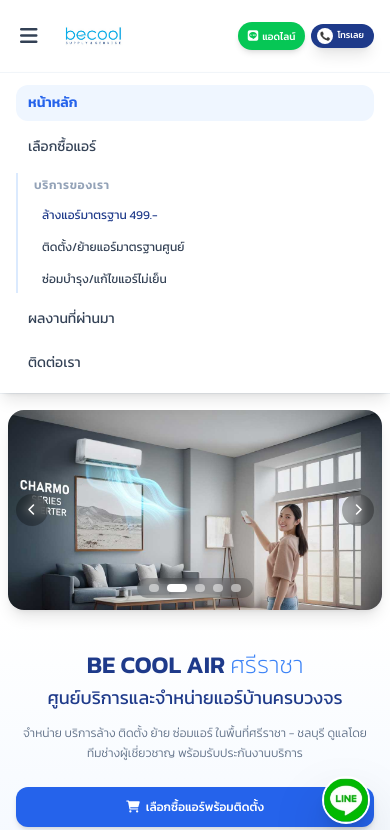
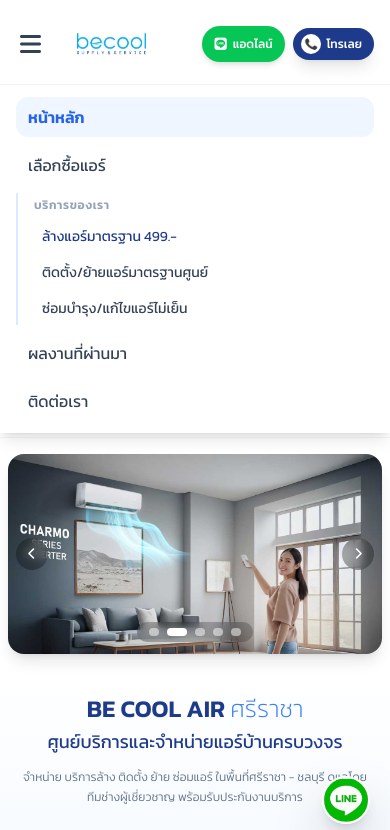
Before and after one commit to becoolsrc/becool-air-sriracha, a plain HTML site: page index.html in a window 390 px wide. Both pictures are taken after a click on the button 28 px from the left and 36 px from the top of the page. Shown: the top 830 px of the page. Drawn offline with nearby package versions, Linux system fonts and the light colour scheme.

Commit message:
Update index.html

```diff
--- a/index.html
+++ b/index.html
@@ -17,29 +17,29 @@
 </head>
 <body class="bg-white text-slate-800 antialiased">
 
-    <!-- Navigation Bar -->
-    <nav class="sticky top-0 glass-nav z-50">
+    <!-- Navigation Bar (ขยายขนาดขึ้น 1 ระดับตามสั่ง) -->
+    <nav class="sticky top-0 glass-nav z-50 py-1">
         <div class="flex justify-between items-center px-4 md:px-10 py-3">
 
-            <!-- โลโก้ และ ปุ่มเมนูสามขีดบนมือถือ -->
-            <div class="flex items-center gap-2">
+            <!-- โลโก้ และ ปุ่มเมนูสามขีดบนมือถือ (ปรับขยายขนาดโลโก้) -->
+            <div class="flex items-center gap-3">
                 <button id="mobileMenuBtn" class="lg:hidden text-slate-700 hover:text-blue-600 focus:outline-none p-1">
-                    <i class="fas fa-bars text-xl"></i>
+                    <i class="fas fa-bars text-2xl"></i>
                 </button>
                 <a href="https://becoolsrc.github.io/becool-air-sriracha/index.html" target="_top" class="flex items-center py-1">
-                    <img src="https://becoolsrc.github.io/becool-air-sriracha/becool_logo.jpg" alt="BE COOL Logo" class="h-10 sm:h-12 md:h-20 w-auto object-contain origin-left" onerror="this.src='https://placehold.co/220x80?text=BE+COOL+AIR'">
+                    <img src="https://becoolsrc.github.io/becool-air-sriracha/becool_logo.jpg" alt="BE COOL Logo" class="h-12 sm:h-16 md:h-24 w-auto object-contain origin-left scale-105" onerror="this.src='https://placehold.co/220x80?text=BE+COOL+AIR'">
                 </a>
             </div>
 
-            <!-- เมนูหน้าจอคอมพิวเตอร์ (Desktop Menu) -->
-            <div class="hidden lg:flex space-x-8 text-sm font-normal text-slate-500 uppercase tracking-wide items-center">
+            <!-- เมนูหน้าจอคอมพิวเตอร์ (ขยายขนาดฟอนต์เมนูขึ้นเป็น text-base) -->
+            <div class="hidden lg:flex space-x-10 text-base font-normal text-slate-600 uppercase tracking-wide items-center">
                 <a href="https://becoolsrc.github.io/becool-air-sriracha/index.html" target="_top" class="text-blue-600 font-semibold border-b-2 border-blue-600 py-2">หน้าหลัก</a>
                 <a href="https://becoolsrc.github.io/becool-air-sriracha/shop.html" target="_top" class="hover:text-blue-500 transition py-2">เลือกซื้อแอร์</a>
 
                 <div class="relative group">
                     <button class="flex items-center hover:text-blue-500 transition py-2 focus:outline-none">
                         บริการ
-                        <svg class="w-4 h-4 ml-1 transition-transform group-hover:rotate-180" fill="none" stroke="currentColor" viewBox="0 0 24 24">
+                        <svg class="w-5 h-5 ml-1 transition-transform group-hover:rotate-180" fill="none" stroke="currentColor" viewBox="0 0 24 24">
                             <path stroke-linecap="round" stroke-linejoin="round" stroke-width="2" d="M19 9l-7 7-7-7"></path>
                         </svg>
                     </button>
@@ -54,28 +54,28 @@
                 <a href="https://becoolsrc.github.io/becool-air-sriracha/contact.html" target="_top" class="hover:text-blue-500 transition py-2">ติดต่อเรา</a>
             </div>
 
-            <!-- ปุ่มขวาสุด -->
-            <div class="flex items-center space-x-1.5 sm:space-x-2">
-                <a href="https://line.me/ti/p/~becoolair" target="_blank" class="hover:scale-105 transition duration-300 flex items-center bg-[#06C755] text-white px-2.5 py-1.5 sm:px-4 sm:py-2 rounded-full shadow-md font-medium text-[10px] sm:text-xs">
-                    <i class="fab fa-line text-xs sm:text-base mr-1"></i> แอดไลน์
+            <!-- ปุ่มขวาสุด (ขยายขนาดปุ่มและตัวอักษร) -->
+            <div class="flex items-center space-x-2 sm:space-x-3">
+                <a href="https://line.me/ti/p/~becoolair" target="_blank" class="hover:scale-105 transition duration-300 flex items-center bg-[#06C755] text-white px-3 py-2 sm:px-5 sm:py-2.5 rounded-full shadow-md font-medium text-xs sm:text-sm">
+                    <i class="fab fa-line text-sm sm:text-lg mr-1.5"></i> แอดไลน์
                 </a>
-                <a href="tel:0815251916" class="hover:scale-105 transition duration-300 flex items-center bg-blue-900 text-white pl-1.5 pr-2.5 py-1 sm:pl-2 sm:pr-4 sm:py-1.5 rounded-full shadow-lg">
-                    <img src="https://becoolsrc.github.io/becool-air-sriracha/tel_logo.jpg" alt="Call" class="w-4 h-4 sm:w-6 sm:h-6 rounded-full mr-1 object-cover" onerror="this.src='https://placehold.co/300x200?text=TEL'">
-                    <span class="text-[9px] sm:text-xs font-medium whitespace-nowrap">โทรเลย</span>
+                <a href="tel:0815251916" class="hover:scale-105 transition duration-300 flex items-center bg-blue-900 text-white pl-2 pr-3 py-1.5 sm:pl-3 sm:pr-5 sm:py-2 rounded-full shadow-lg">
+                    <img src="https://becoolsrc.github.io/becool-air-sriracha/tel_logo.jpg" alt="Call" class="w-5 h-5 sm:w-7 sm:h-7 rounded-full mr-1.5 object-cover" onerror="this.src='https://placehold.co/300x200?text=TEL'">
+                    <span class="text-xs sm:text-sm font-medium whitespace-nowrap">โทรเลย</span>
                 </a>
             </div>
         </div>
 
         <!-- เมนูบนมือถือ (Mobile Dropdown Menu) -->
-        <div id="mobileMenu" class="hidden lg:hidden bg-white border-t border-slate-100 px-4 py-3 space-y-2 text-sm text-slate-700 shadow-lg">
+        <div id="mobileMenu" class="hidden lg:hidden bg-white border-t border-slate-100 px-4 py-3 space-y-2 text-base text-slate-700 shadow-lg">
             <a href="https://becoolsrc.github.io/becool-air-sriracha/index.html" target="_top" class="block px-3 py-2 rounded-xl bg-blue-50 text-blue-600 font-semibold">หน้าหลัก</a>
             <a href="https://becoolsrc.github.io/becool-air-sriracha/shop.html" target="_top" class="block px-3 py-2 rounded-xl hover:bg-slate-50 transition">เลือกซื้อแอร์</a>
 
             <div class="space-y-1 pl-3 border-l-2 border-blue-100 my-1">
                 <span class="text-xs font-bold text-slate-400 uppercase tracking-wider block px-1 py-1">บริการของเรา</span>
-                <a href="https://becoolsrc.github.io/becool-air-sriracha/cleaning.html" target="_top" class="block px-3 py-1.5 rounded-lg text-xs hover:bg-blue-50 text-blue-900">ล้างแอร์มาตรฐาน 499.-</a>
-                <a href="https://becoolsrc.github.io/becool-air-sriracha/contact.html" target="_top" class="block px-3 py-1.5 rounded-lg text-xs hover:bg-blue-50">ติดตั้ง/ย้ายแอร์มาตรฐานศูนย์</a>
-                <a href="https://becoolsrc.github.io/becool-air-sriracha/contact.html" target="_top" class="block px-3 py-1.5 rounded-lg text-xs hover:bg-blue-50">ซ่อมบำรุง/แก้ไขแอร์ไม่เย็น</a>
+                <a href="https://becoolsrc.github.io/becool-air-sriracha/cleaning.html" target="_top" class="block px-3 py-1.5 rounded-lg text-sm hover:bg-blue-50 text-blue-900">ล้างแอร์มาตรฐาน 499.-</a>
+                <a href="https://becoolsrc.github.io/becool-air-sriracha/contact.html" target="_top" class="block px-3 py-1.5 rounded-lg text-sm hover:bg-blue-50">ติดตั้ง/ย้ายแอร์มาตรฐานศูนย์</a>
+                <a href="https://becoolsrc.github.io/becool-air-sriracha/contact.html" target="_top" class="block px-3 py-1.5 rounded-lg text-sm hover:bg-blue-50">ซ่อมบำรุง/แก้ไขแอร์ไม่เย็น</a>
             </div>
 
             <a href="https://www.facebook.com/profile.php?id=61583101650416" target="_blank" class="block px-3 py-2 rounded-xl hover:bg-slate-50 transition">ผลงานที่ผ่านมา</a>
@@ -265,14 +265,12 @@
                 <a href="https://becoolsrc.github.io/becool-air-sriracha/shop.html?search=Central" target="_top" class="brand-item w-full flex justify-center items-center h-14 md:h-20 p-1">
                     <img src="https://becoolsrc.github.io/becool-air-sriracha/central_air.png" class="max-h-11 md:max-h-20 max-w-[130px] md:max-w-[170px] object-contain scale-110" alt="Central Air" onerror="this.src='https://placehold.co/160x60?text=CENTRAL+AIR'">
                 </a>
-                <!-- TCL: ปรับเพิ่มขนาดขึ้น 1 ระดับ -->
                 <a href="https://becoolsrc.github.io/becool-air-sriracha/shop.html?search=TCL" target="_top" class="brand-item w-full flex justify-center items-center h-14 md:h-20 p-1">
                     <img src="https://becoolsrc.github.io/becool-air-sriracha/tcl.png" class="h-8 md:h-12 max-w-[110px] md:max-w-[160px] object-contain scale-110" alt="TCL" onerror="this.src='https://placehold.co/180x60?text=TCL'">
                 </a>
                 <a href="https://becoolsrc.github.io/becool-air-sriracha/shop.html?search=Midea" target="_top" class="brand-item w-full flex justify-center items-center h-14 md:h-20 p-1">
                     <img src="https://becoolsrc.github.io/becool-air-sriracha/midea.png" class="max-h-9 md:max-h-16 max-w-[110px] md:max-w-[150px] object-contain" alt="Midea" onerror="this.src='https://placehold.co/160x60?text=MIDEA'">
                 </a>
-                <!-- AUX: ปรับลดขนาดลง 1 ระดับ -->
                 <a href="https://becoolsrc.github.io/becool-air-sriracha/shop.html?search=AUX" target="_top" class="brand-item w-full flex justify-center items-center h-14 md:h-20 p-1">
                     <img src="https://becoolsrc.github.io/becool-air-sriracha/aux_logo.png" class="h-7 md:h-11 max-w-[95px] md:max-w-[140px] object-contain scale-95" alt="AUX" onerror="this.src='https://placehold.co/160x60?text=AUX'">
                 </a>
```
